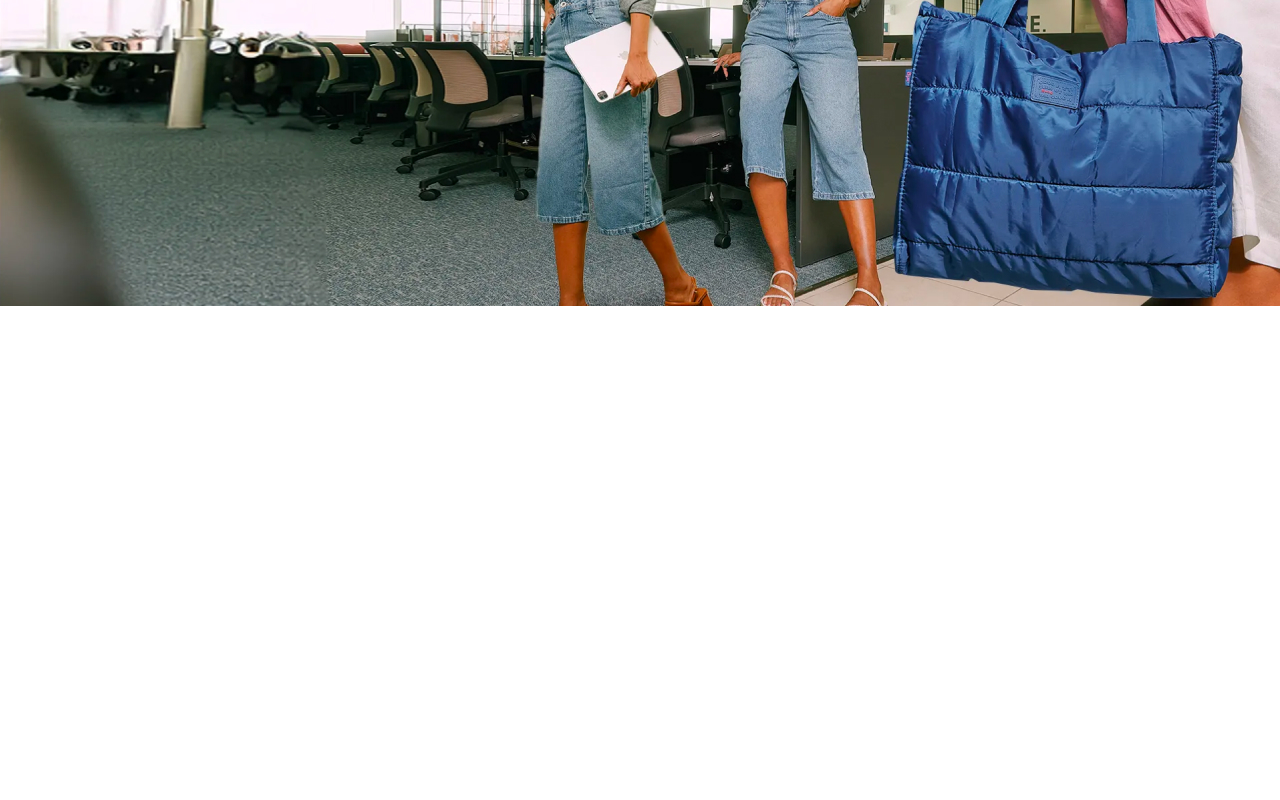
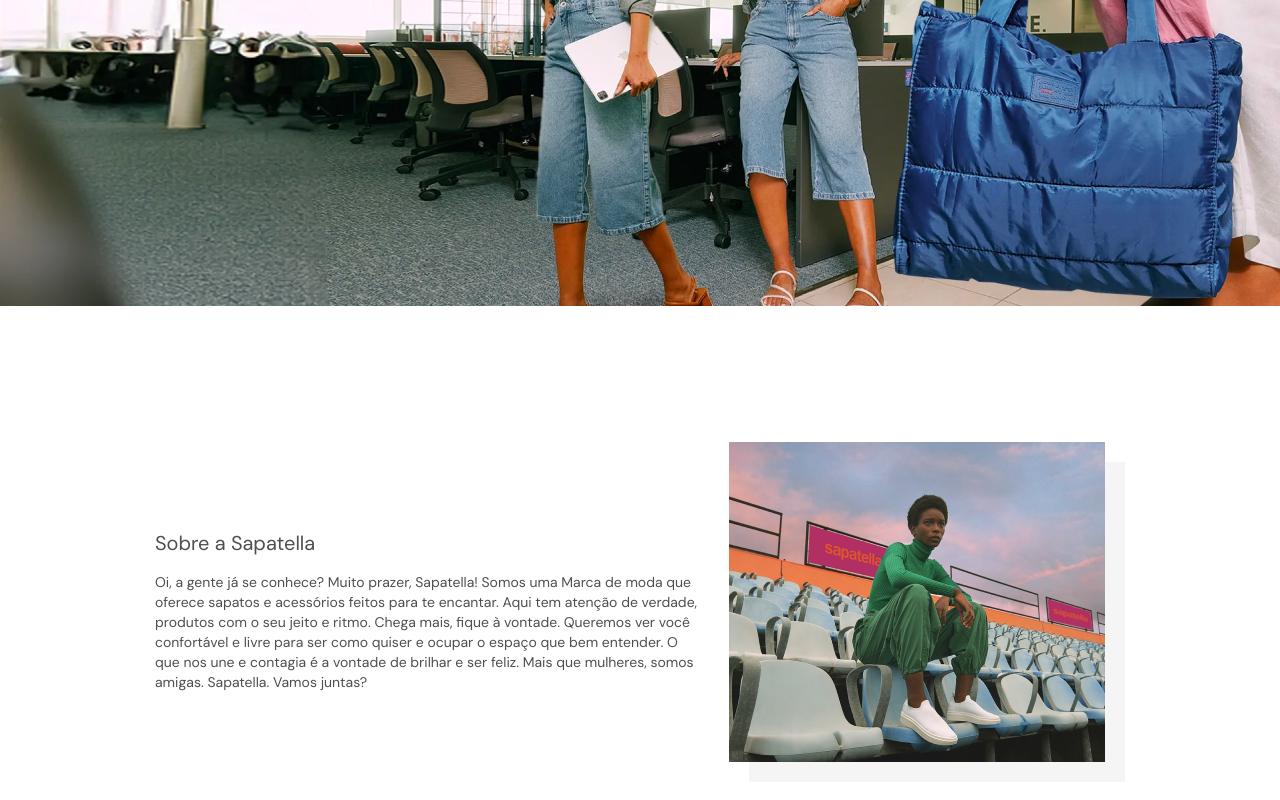
Before and after one commit to brunavarela/sapatella-landing-page, a React (Vite) app: page / in a window 1280 px wide. Shown: the part 3848-4648 px from the top of the page. Before the commit the page ends 4186 px from the top, so only its background shows below. Built offline with nearby package versions, Linux system fonts and the light colour scheme.

Commit message:
feat: createa about section

```diff
--- a/src/components/About/about.js
+++ b/src/components/About/about.js
@@ -0,0 +1,48 @@
+import styled from "styled-components";
+
+export const AboutContainer = styled.section`
+  display: flex;
+  justify-content: center;
+  width: 100%;
+  background-color: var(--white);
+  padding: 32px 155px;
+  margin-top: 72px;
+`;
+
+export const DivSection = styled.div`
+  width: 100%;
+  display: flex;
+  justify-content: center;
+  max-width: 1200px;
+`;
+
+export const DivContent = styled.div`
+  width: 100%;
+  display: flex;
+  flex-direction: column;
+  margin-top: 32px;
+
+  div {
+    display: flex;
+    gap: 12px;
+  }
+`;
+
+export const DivText = styled.div`
+  width: 100%;
+  display: flex;
+  flex-direction: column;
+  margin-top: 56px;
+
+  h3 {
+    color: var(--dark-gray);
+  }
+
+  p {
+    font-size: 14px;
+    max-width: 57ch;
+    line-height: 20px;
+    color: var(--dark-gray);
+    margin-top: 4px;
+  }
+`;
--- a/src/components/About/about.jsx
+++ b/src/components/About/about.jsx
@@ -0,0 +1,29 @@
+import { AboutContainer, DivSection, DivContent, DivText } from "./about";
+import image9 from "../../assets/img/image9.png";
+
+export const About = () => {
+  return (
+    <>
+      <AboutContainer>
+        <DivSection>
+          <DivContent>
+            <DivText>
+              <h3>Sobre a Sapatella</h3>
+              <p>
+                Oi, a gente já se conhece? Muito prazer, Sapatella! Somos uma
+                Marca de moda que oferece sapatos e acessórios feitos para te
+                encantar. Aqui tem atenção de verdade, produtos com o seu jeito
+                e ritmo. Chega mais, fique à vontade. Queremos ver você
+                confortável e livre para ser como quiser e ocupar o espaço que
+                bem entender. O que nos une e contagia é a vontade de brilhar e
+                ser feliz. Mais que mulheres, somos amigas. Sapatella. Vamos
+                juntas?
+              </p>
+            </DivText>
+          </DivContent>
+          <img src={image9} alt="Mulher em carrinho usando calçados laranjas" />
+        </DivSection>
+      </AboutContainer>
+    </>
+  );
+};
--- a/src/pages/LandingPage/landingPage.jsx
+++ b/src/pages/LandingPage/landingPage.jsx
@@ -8,6 +8,7 @@ import { Favorites } from "../../components/Favorites/favorites.jsx";
 import { ProductsGallery } from "../../components/ProductsGallery/productsGallery.jsx";
 import { FeaturedProducts } from "../../components/FeaturedProducts/featuredProducts.jsx";
 import { ImageSection } from "../../components/ImageSection/imageSection.jsx";
+import { About } from "../../components/About/about.jsx";
 
 export const LandingPage = () => {
   return (
@@ -24,6 +25,7 @@ export const LandingPage = () => {
         <ProductsGallery />
         <FeaturedProducts />
         <ImageSection />
+        <About />
       </MainContainer>
       <FooterContainer></FooterContainer>
     </>
```
Also changed, not shown: src/assets/img/image9.png (renamed from src/assets/img/imagem9.png).
